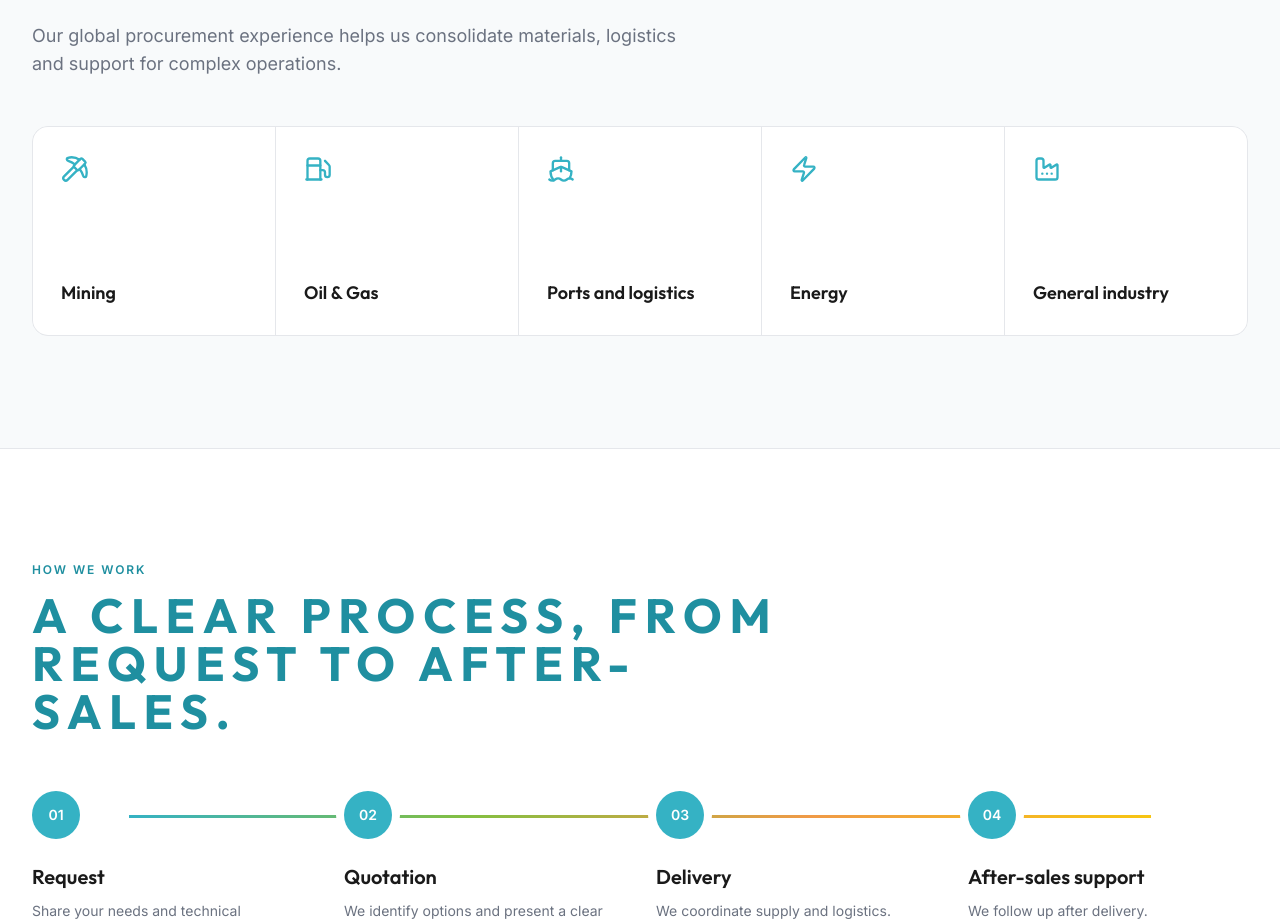
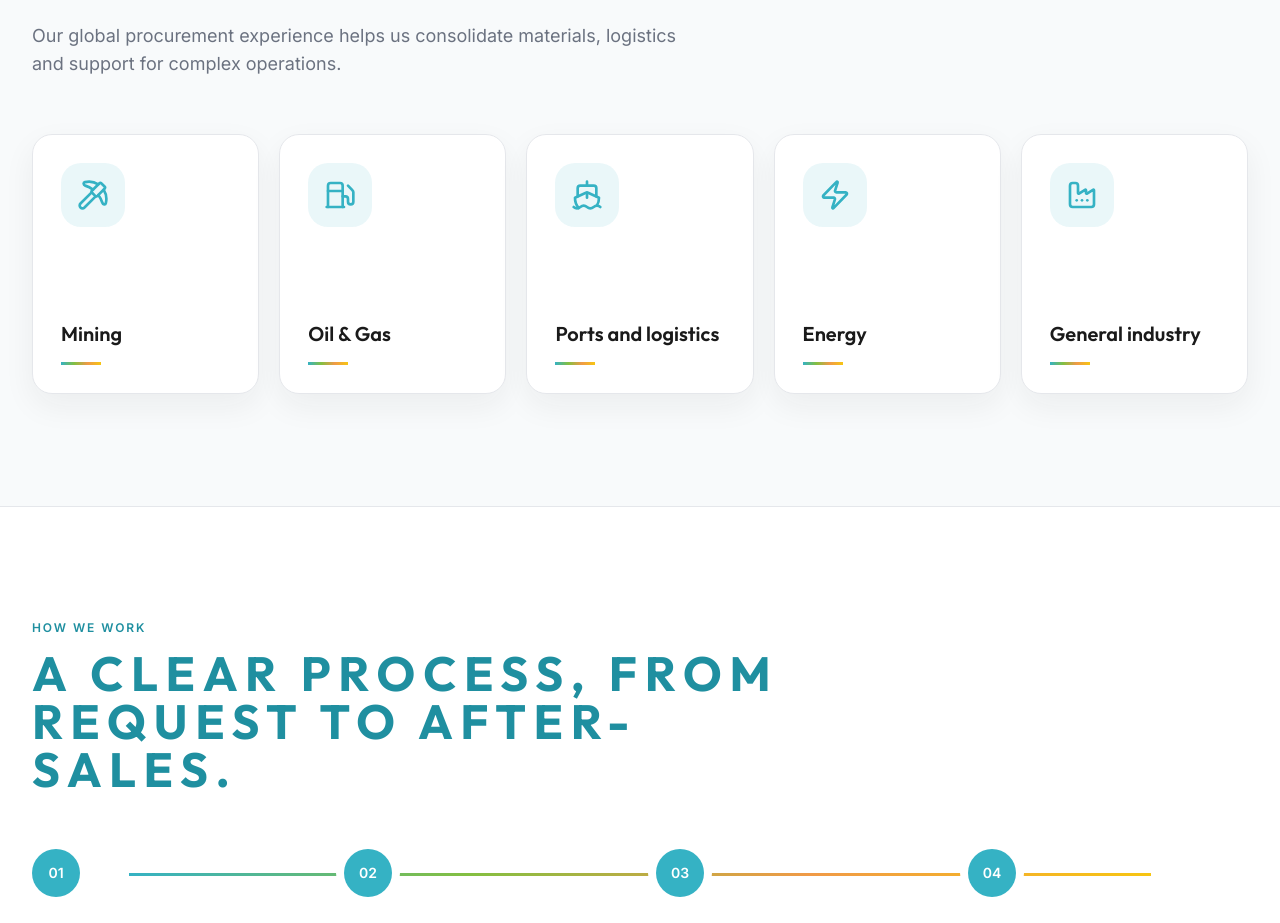
Before and after one commit to Andre-Roddrigues/gpmb, a Next.js app: page /en in a window 1280 px wide. Shown: the part 4000-4923 px from the top of the page. Built offline with nearby package versions, Linux system fonts and the light colour scheme.

Commit message:
style: icons

```diff
--- a/components/gpmb/Sectors.tsx
+++ b/components/gpmb/Sectors.tsx
@@ -5,23 +5,36 @@ import type { Messages } from "@/lib/i18n";
 import { sectorIcons } from "@/lib/site-utils";
 import { Reveal } from "./Reveal";
 import { SectionTitle } from "./SectionTitle";
-import { SectionEyebrow } from "./SectionEyebrown";
 
 export function Sectors({ m }: { m: Messages }) {
   return (
     <section id="sectors" className="scroll-mt-0 border-y border-border bg-surface py-20 md:py-28">
       <div className="mx-auto max-w-7xl px-5 lg:px-8">
         <Reveal>
-          <SectionTitle  title={m.sectors.eyebrow} intro={m.sectors.intro} />
+          <SectionTitle title={m.sectors.eyebrow} intro={m.sectors.intro} />
         </Reveal>
-        <div className="mt-12 grid grid-cols-2 gap-px overflow-hidden rounded-xl border border-border bg-border md:grid-cols-5">
+
+        <div className="mt-12 grid grid-cols-2 gap-4 sm:gap-5 md:mt-14 md:grid-cols-3 lg:grid-cols-5">
           {m.sectors.items.map((item, i) => {
             const I = sectorIcons[i] ?? Factory;
             return (
-              <Reveal key={item} className="bg-background">
-                <div className="flex min-h-40 flex-col justify-between p-5 md:min-h-52 md:p-7">
-                  <I className="size-7 text-primary" />
-                  <h3 className="text-base font-semibold md:text-lg">{item}</h3>
+              <Reveal key={item}>
+                <div className="group relative flex h-full min-h-[220px] flex-col justify-between overflow-hidden rounded-2xl border border-border bg-background p-6 shadow-subtle transition-all duration-500 hover:-translate-y-1.5 hover:border-primary/40 hover:shadow-elegant md:min-h-[260px] md:p-7">
+                  {/* Halo / gradiente no hover */}
+                  <div className="pointer-events-none absolute -right-10 -top-10 size-32 rounded-full bg-primary/10 opacity-0 blur-2xl transition-opacity duration-500 group-hover:opacity-100" />
+
+                  {/* Ícone em badge circular */}
+                  <div className="relative z-10 grid size-14 place-items-center rounded-2xl bg-primary/10 text-primary transition-all duration-500 group-hover:scale-110 group-hover:bg-primary group-hover:text-primary-foreground md:size-16">
+                    <I className="size-7 md:size-8" />
+                  </div>
+
+                  {/* Título + linha decorativa */}
+                  <div className="relative z-10">
+                    <h3 className="text-lg font-semibold leading-tight md:text-xl">
+                      {item}
+                    </h3>
+                    <div className="mt-4 h-[3px] w-10 gradient-wing transition-all duration-500 group-hover:w-full" />
+                  </div>
                 </div>
               </Reveal>
             );
```
Also changed, not shown: public/images/aluminio.jpg.
